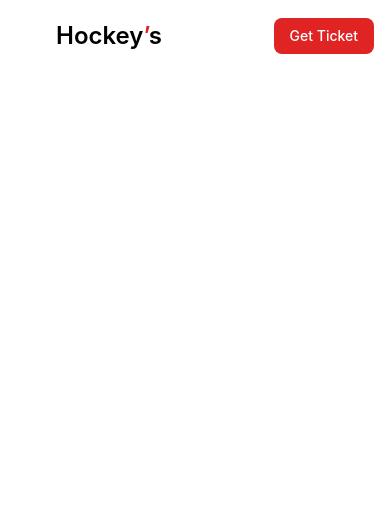
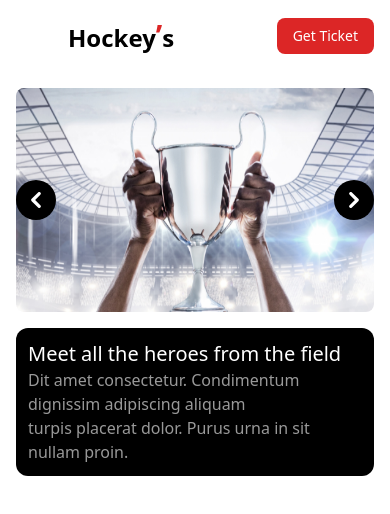
Before and after one commit to bappi12312/Assignment3, a plain HTML site: page index.html in a window 390 px wide. Drawn offline with nearby package versions, Linux system fonts and the light colour scheme.

Commit message:
banner section added

```diff
--- a/index.html
+++ b/index.html
@@ -5,21 +5,22 @@
   <meta name="viewport" content="width=device-width, initial-scale=1.0">
   <title>Assignment 3</title>
   <link href="https://cdnjs.cloudflare.com/ajax/libs/flowbite/2.2.1/flowbite.min.css"  rel="stylesheet" />
+  <script src="https://cdn.tailwindcss.com"></script>
 </head>
 <body>
-  <header>
+  <header class="container mx-auto">
 
 
 <nav class="container mx-auto">
   <div class="max-w-screen-xl flex flex-wrap items-center justify-between  mx-auto p-4">
    <div class="flex gap-3">
-    <button data-collapse-toggle="navbar-sticky" type="button" class="-mr-12 inline-flex items-center p-2 w-10 h-10 justify-center text-sm text-gray-500 rounded-lg md:hidden hover:bg-gray-100 focus:outline-none focus:ring-2 focus:ring-gray-200 dark:text-gray-400 dark:hover:bg-gray-700 dark:focus:ring-gray-600" aria-controls="navbar-sticky" aria-expanded="false">
+    <button data-collapse-toggle="navbar-sticky" type="button" class=" inline-flex items-center p-2 w-10 h-10 justify-center text-sm text-gray-500 rounded-lg md:hidden hover:bg-gray-100 focus:outline-none focus:ring-2 focus:ring-gray-200 dark:text-gray-400 dark:hover:bg-gray-700 dark:focus:ring-gray-600" aria-controls="navbar-sticky" aria-expanded="false">
       <span class="sr-only">Open main menu</span>
       <img src="Images/frame2.svg" alt="">
   </button>
   <a href="#" class="flex items-center space-x-3 rtl:space-x-reverse">
 
-      <span class="self-center text-2xl font-semibold whitespace-nowrap dark:text-white">Hockey<span class="text-red-600 text-2xl">’</span>s</span>
+      <span class="self-center text-2xl font-semibold whitespace-nowrap dark:text-white">Hockey<span class="text-red-600 text-3xl">’</span>s</span>
   </a>
    </div>
   <div class="flex md:order-2 space-x-3 md:space-x-0 rtl:space-x-reverse">
@@ -51,6 +52,58 @@
   </div>
 </nav>
 
+
+
+<div id="controls-carousel" class="relative container mx-auto max-w-screen-xl p-4" data-carousel="static">
+  <!-- Carousel wrapper -->
+  <div class="relative h-56 overflow-hidden rounded-lg md:h-[60vh]">
+       <!-- Item 1 -->
+      <div class="hidden duration-700 ease-in-out" data-carousel-item>
+          <img src="Images/2.png" class="absolute block h-full w-full -translate-x-1/2 -translate-y-1/2 top-1/2 left-1/2 bg-cover bg-center" alt="...">
+      </div>
+      <!-- Item 2 -->
+      <div class="hidden duration-700 ease-in-out" data-carousel-item="active">
+          <img src="Images/1.png" class="absolute h-full block w-full -translate-x-1/2 -translate-y-1/2 top-1/2 left-1/2 bg-cover bg-center" alt="...">
+      </div>
+      <!-- Item 3 -->
+      <div class="hidden duration-700 ease-in-out" data-carousel-item>
+          <img src="Images/3.png" class="absolute h-full block w-full -translate-x-1/2 -translate-y-1/2 top-1/2 left-1/2 bg-cover bg-center" alt="...">
+      </div>
+      <!-- Item 4 -->
+      <div class="hidden duration-700 ease-in-out" data-carousel-item>
+          <img src="Images/4.png" class="absolute h-full block w-full -translate-x-1/2 -translate-y-1/2 top-1/2 left-1/2 bg-cover bg-center" alt="...">
+      </div>
+
+  </div>
+  <!-- Slider controls -->
+  <button type="button" class="absolute top-0 start-0 z-30 flex items-center justify-center h-full px-4 cursor-pointer group focus:outline-none" data-carousel-prev>
+      <span class="inline-flex items-center justify-center w-10 h-10 rounded-full bg-black dark:bg-gray-800/30 group-hover:bg-white/50 dark:group-hover:bg-gray-800/60 group-focus:ring-4 group-focus:ring-white dark:group-focus:ring-gray-800/70 group-focus:outline-none">
+          <svg class="w-4 h-4 text-white dark:text-gray-800 rtl:rotate-180" aria-hidden="true" xmlns="http://www.w3.org/2000/svg" fill="none" viewBox="0 0 6 10">
+              <path stroke="currentColor" stroke-linecap="round" stroke-linejoin="round" stroke-width="2" d="M5 1 1 5l4 4"/>
+          </svg>
+          <span class="sr-only">Previous</span>
+      </span>
+  </button>
+  <button type="button" class="absolute top-0 end-0 z-30 flex items-center justify-center h-full px-4 cursor-pointer group focus:outline-none" data-carousel-next>
+      <span class="inline-flex items-center justify-center w-10 h-10 rounded-full bg-black dark:bg-gray-800/30 group-hover:bg-white/50 dark:group-hover:bg-gray-800/60 group-focus:ring-4 group-focus:ring-white dark:group-focus:ring-gray-800/70 group-focus:outline-none">
+          <svg class="w-4 h-4 text-white dark:text-gray-800 rtl:rotate-180" aria-hidden="true" xmlns="http://www.w3.org/2000/svg" fill="none" viewBox="0 0 6 10">
+              <path stroke="currentColor" stroke-linecap="round" stroke-linejoin="round" stroke-width="2" d="m1 9 4-4-4-4"/>
+          </svg>
+          <span class="sr-only">Next</span>
+      </span>
+  </button>
+
+
+</div>
+
+<div class="container mx-auto px-4 lg:px-0 grid justify-center md:justify-end text-white">
+  <div class="bg-black p-3 md:p-8 rounded-xl relative md:-translate-x-44 md:-translate-y-60 z-40">
+    <h2 class="text-xl md:text-4xl ">Meet all the heroes from the field</h2>
+    <p class=" opacity-60">Dit amet consectetur. Condimentum dignissim adipiscing aliquam <br>turpis placerat dolor. Purus urna in sit nullam proin. </p>
+  </div>
+</div>
+
+
   </header>
   <main></main>
   <footer></footer>
--- /dev/null
+++ b/tailwind.config.js
@@ -0,0 +1,8 @@
+/** @type {import('tailwindcss').Config} */
+module.exports = {
+  content: ["./src/**/*.{html,js}"],
+  theme: {
+    extend: {},
+  },
+  plugins: [],
+}
```
